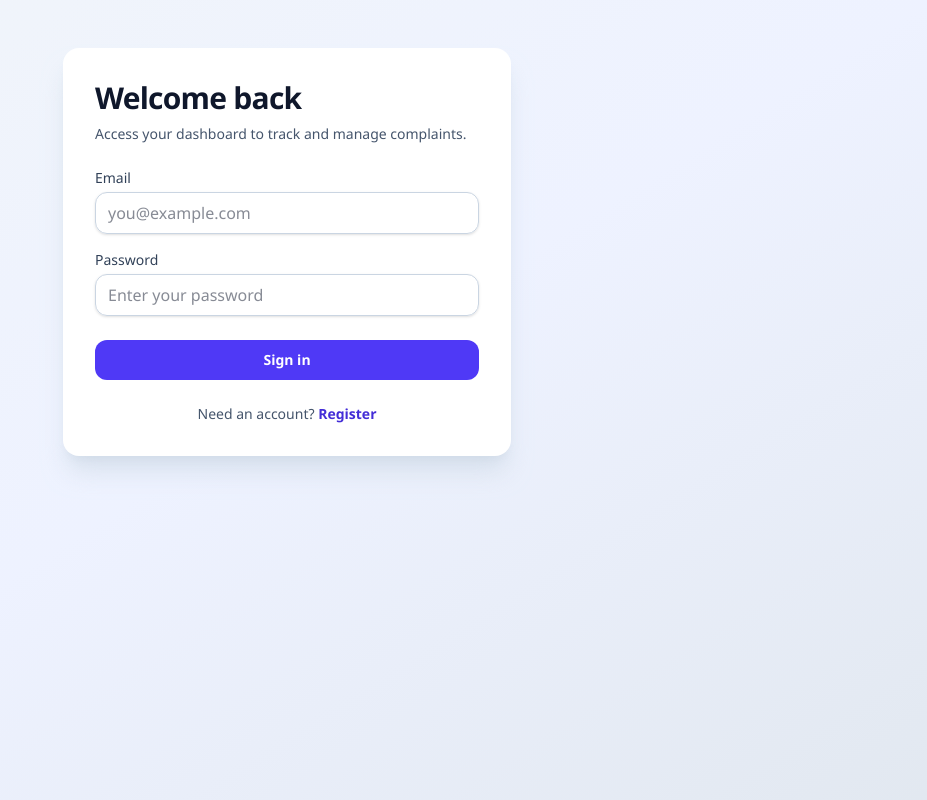
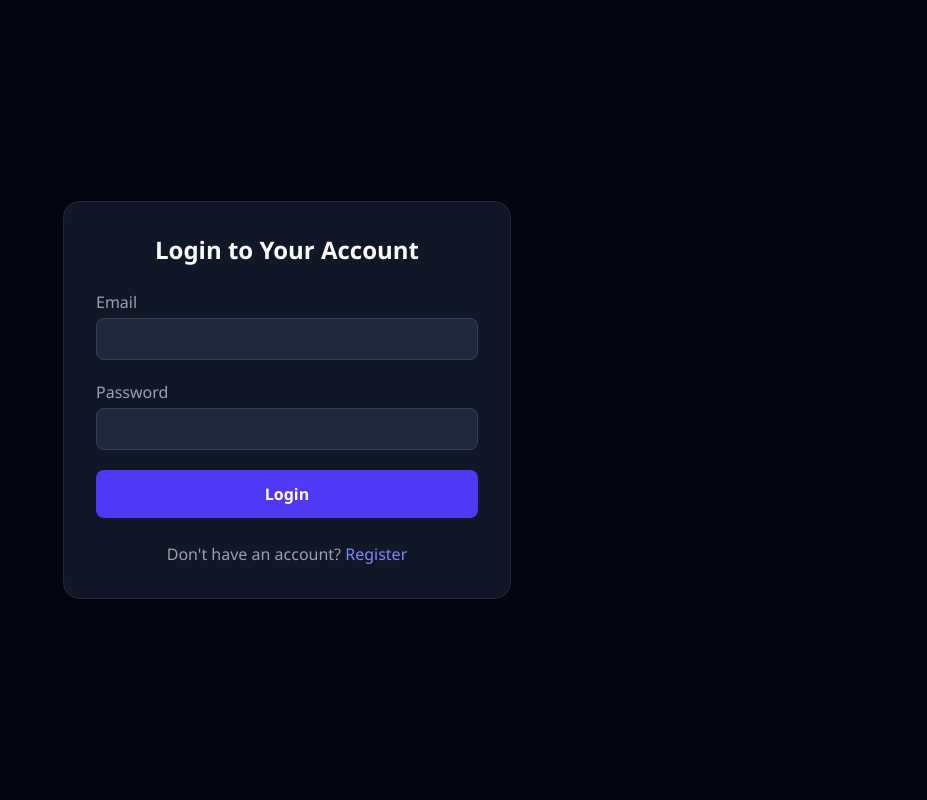
Before and after one commit to Teshome-Worku/astu-complaint-tracker, a React (Vite) app: page /login in a window 1280 px wide. Shown: the whole page, without its empty margins (353-1280 px from the left). Built offline with nearby package versions, Linux system fonts and the light colour scheme.

Commit message:
Refactor Login component to enhance user experience with form handling and error messaging

```diff
--- a/db.json
+++ b/db.json
@@ -1,6 +1,5 @@
 {
-  "users": [
-    {
+    "users": [{
             "id": "5c20",
             "name": "Teshome Worku",
             "email": "teshomeworku96@gmail.com",
@@ -13,7 +12,21 @@
             "email": "tesheworku1251@gmail.com",
             "password": "@iPj95Nh6S8CM32",
             "role": "student"
+        },
+        {
+            "name": "Admin User",
+            "email": "admin@astu.com",
+            "password": "1234",
+            "role": "admin"
+        },
+        {
+            "name": "Staff User",
+            "email": "staff@astu.com",
+            "password": "1234",
+            "role": "staff"
         }
+
     ],
     "complaints": []
+
 }
--- a/src/pages/Login.jsx
+++ b/src/pages/Login.jsx
@@ -1,34 +1,110 @@
-import AuthFormPage from "../components/AuthFormPage";
-
-const loginFields = [
-  {
-    name: "email",
-    label: "Email",
-    placeholder: "you@example.com",
-    type: "email",
-    autoComplete: "email",
-  },
-  {
-    name: "password",
-    label: "Password",
-    placeholder: "Enter your password",
-    type: "password",
-    autoComplete: "current-password",
-  },
-];
+import { useState } from "react";
+import { useNavigate, Link } from "react-router-dom";
+import axios from "axios";
 
 function Login() {
+  const navigate = useNavigate();
+
+  const [formData, setFormData] = useState({
+    email: "",
+    password: "",
+  });
+
+  const [error, setError] = useState("");
+
+  const handleChange = (e) => {
+    setFormData({
+      ...formData,
+      [e.target.name]: e.target.value,
+    });
+  };
+
+  const handleSubmit = async (e) => {
+    e.preventDefault();
+    setError("");
+
+    try {
+      const res = await axios.get(
+        `http://localhost:5000/users?email=${formData.email}&password=${formData.password}`
+      );
+
+      if (res.data.length === 0) {
+        setError("Invalid email or password");
+        return;
+      }
+
+      const user = res.data[0];
+
+      // Save logged user temporarily
+      localStorage.setItem("user", JSON.stringify(user));
+
+      // Role-based redirect
+      if (user.role === "admin") {
+        navigate("/admin");
+      } else if (user.role === "staff") {
+        navigate("/staff");
+      } else {
+        navigate("/student");
+      }
+    } catch (err) {
+      setError("Something went wrong");
+    }
+  };
+
   return (
-    <AuthFormPage
-      fields={loginFields}
-      footerLinkLabel="Register"
-      footerLinkTo="/register"
-      footerText="Need an account?"
-      submitColorClassName="bg-indigo-600 hover:bg-indigo-700 focus:ring-indigo-500"
-      submitLabel="Sign in"
-      subtitle="Access your dashboard to track and manage complaints."
-      title="Welcome back"
-    />
+    <div className="min-h-screen flex items-center justify-center bg-gray-950 px-6">
+      <div className="w-full max-w-md bg-gray-900 border border-gray-800 rounded-2xl shadow-2xl p-8">
+
+        <h2 className="text-2xl font-bold text-white mb-6 text-center">
+          Login to Your Account
+        </h2>
+
+        {error && (
+          <p className="mb-4 text-red-500 text-sm text-center">{error}</p>
+        )}
+
+        <form className="space-y-5" onSubmit={handleSubmit}>
+          <div>
+            <label className="block text-gray-400 mb-1">Email</label>
+            <input
+              type="email"
+              name="email"
+              value={formData.email}
+              onChange={handleChange}
+              required
+              className="w-full px-4 py-2 bg-gray-800 border border-gray-700 rounded-lg text-white focus:outline-none focus:border-indigo-500"
+            />
+          </div>
+
+          <div>
+            <label className="block text-gray-400 mb-1">Password</label>
+            <input
+              type="password"
+              name="password"
+              value={formData.password}
+              onChange={handleChange}
+              required
+              className="w-full px-4 py-2 bg-gray-800 border border-gray-700 rounded-lg text-white focus:outline-none focus:border-indigo-500"
+            />
+          </div>
+
+          <button
+            type="submit"
+            className="w-full py-3 bg-indigo-600 hover:bg-indigo-700 rounded-lg font-semibold text-white transition duration-300"
+          >
+            Login
+          </button>
+        </form>
+
+        <p className="text-gray-400 text-center mt-6">
+          Don't have an account?{" "}
+          <Link to="/register" className="text-indigo-400 hover:underline">
+            Register
+          </Link>
+        </p>
+
+      </div>
+    </div>
   );
 }
 
```
Lines whose indentation alone changed are shown as unchanged.
